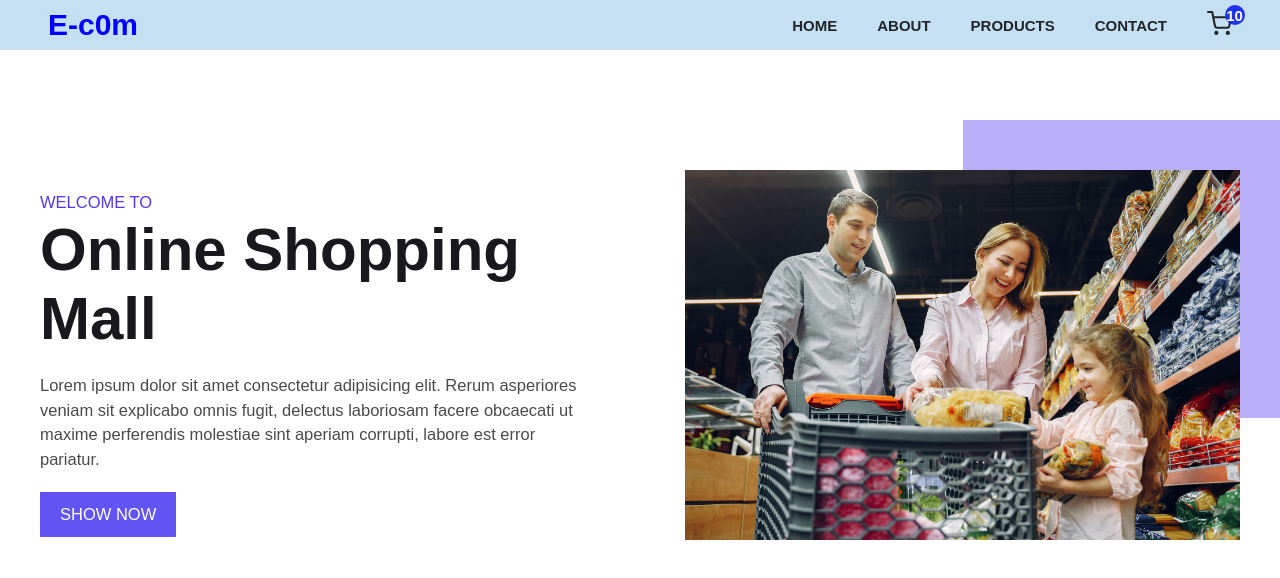
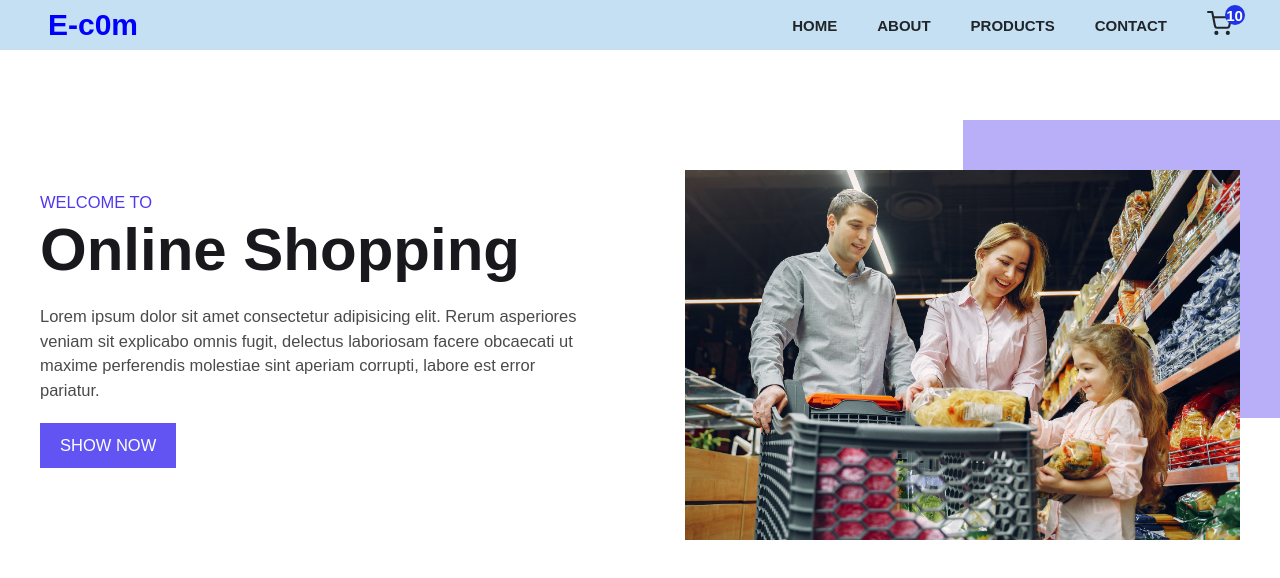
Before and after one commit to SamaelMarjan/ec0m, a React (Create React App) app: page /about in a window 1280 px wide. Shown: the top 578 px of the page. Built offline with nearby package versions, Linux system fonts and the light colour scheme.

Commit message:
update-nav-home-about-herosection-oct-14-00-29

```diff
--- a/src/pages/About.jsx
+++ b/src/pages/About.jsx
@@ -3,7 +3,7 @@ import HeroSection from '../components/HeroSection';
 
 const About = () => {
   const data = {
-    name: 'Online Shopping Mall',
+    name: 'Online Shopping',
   }
 
   return (
```
